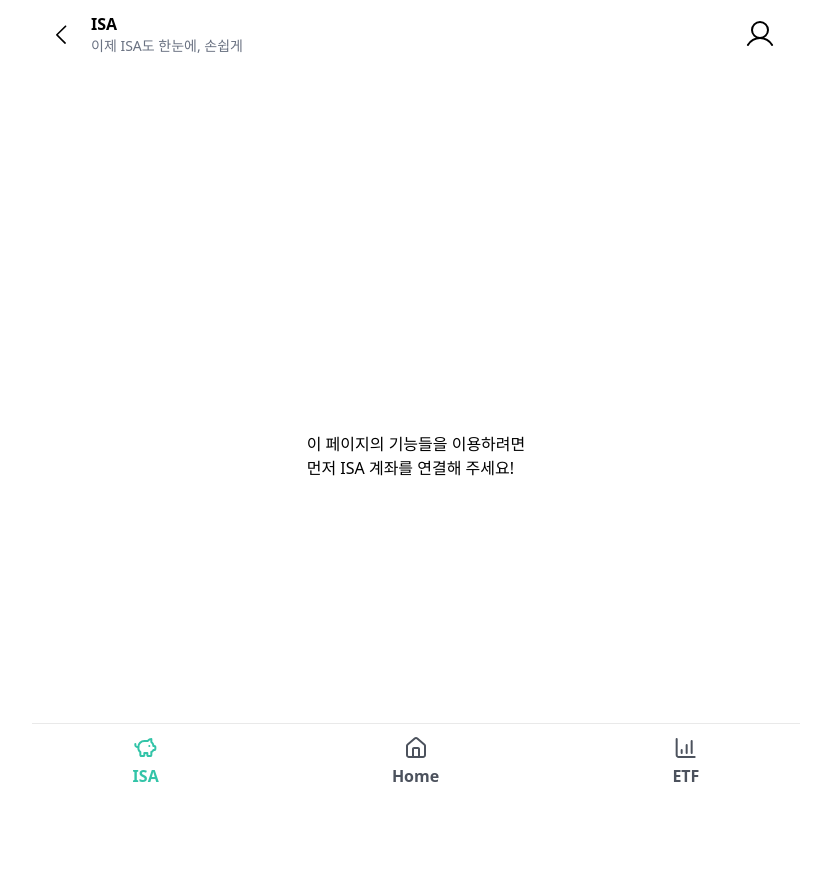
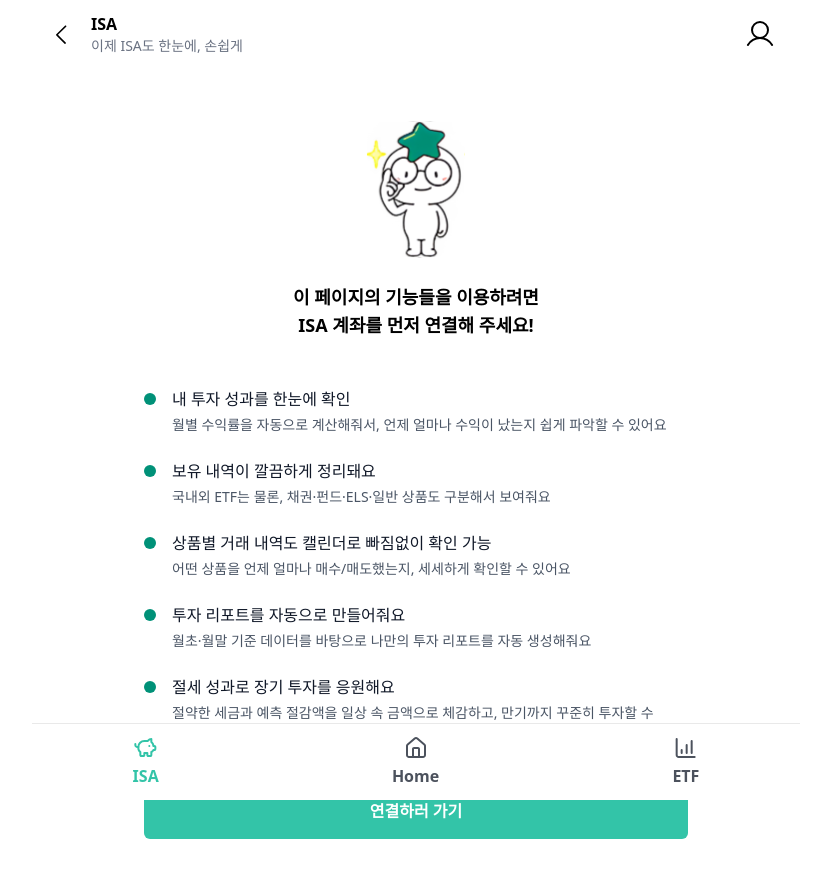
Before and after one commit to jjinleee/ISAID, a Next.js app: page /isa in a window 1280 px wide. Shown: the top 878 px of the page, without its empty margins (224-1055 px from the left). Built offline with nearby package versions, Linux system fonts and the light colour scheme; no server answers.

Commit message:
feat: 연결하러 가기 버튼 추가 및 간편인증번호 과정 추가 (#103)

```diff
--- a/app/(routes)/isa/_components/isa-page-container-when-hasnot.tsx
+++ b/app/(routes)/isa/_components/isa-page-container-when-hasnot.tsx
@@ -1,23 +1,122 @@
 'use client';
 
-import { useEffect } from 'react';
+import { useEffect, useState } from 'react';
+import { toast } from 'react-hot-toast';
+import Image from 'next/image';
+import { usePathname, useRouter } from 'next/navigation';
 import { useHeader } from '@/context/header-context';
+import Button from '@/components/button';
+import SecurePinModal from '@/components/secure-pin-modal';
+import { verifyPin } from '@/lib/api/my-page';
+import { isPinVerified, setPinVerified } from '@/lib/session';
 
-const ISAPageContainerWhenHasnot = () => {
+const features = [
+  {
+    title: '내 투자 성과를 한눈에 확인',
+    description:
+      '월별 수익률을 자동으로 계산해줘서, 언제 얼마나 수익이 났는지 쉽게 파악할 수 있어요',
+  },
+  {
+    title: '보유 내역이 깔끔하게 정리돼요',
+    description:
+      '국내외 ETF는 물론, 채권·펀드·ELS·일반 상품도 구분해서 보여줘요',
+  },
+  {
+    title: '상품별 거래 내역도 캘린더로 빠짐없이 확인 가능',
+    description:
+      '어떤 상품을 언제 얼마나 매수/매도했는지, 세세하게 확인할 수 있어요',
+  },
+  {
+    title: '투자 리포트를 자동으로 만들어줘요',
+    description:
+      '월초·월말 기준 데이터를 바탕으로 나만의 투자 리포트를 자동 생성해줘요',
+  },
+  {
+    title: '절세 성과로 장기 투자를 응원해요',
+    description:
+      '절약한 세금과 예측 절감액을 일상 속 금액으로 체감하고, 만기까지 꾸준히 투자할 수 있도록 동기부여해줘요',
+  },
+];
+
+export default function ISAPageContainerWhenHasnot() {
   const { setHeader } = useHeader();
-
+  const pathname = usePathname();
+  const [modalOpen, setModalOpen] = useState(false);
+  const router = useRouter();
   useEffect(() => {
     setHeader('ISA', '이제 ISA도 한눈에, 손쉽게');
   }, []);
 
+  const handleVerifyPin = async (pin: string) => {
+    const res = await verifyPin(pin);
+    console.log('res : ', res);
+    if (!res.success) {
+      toast.error('비밀번호가 올바르지 않습니다.');
+      return false;
+    }
+    setPinVerified();
+    setTimeout(() => {
+      setModalOpen(false);
+      router.push('/mypage');
+    }, 300);
+    return true;
+  };
+
+  const userClick = () => {
+    if (pathname === '/mypage') return;
+
+    if (isPinVerified()) {
+      router.push('/mypage');
+    } else {
+      setModalOpen(true);
+    }
+  };
+
   return (
-    <div className='flex justify-center items-center w-full min-h-screen'>
-      <p>
-        이 페이지의 기능들을 이용하려면 <br />
-        먼저 ISA 계좌를 연결해 주세요!
-      </p>
+    <div className='max-w-xl mx-auto py-16 px-4'>
+      {/* 안내 캐릭터 + 메시지 */}
+      <div className='flex flex-col items-center'>
+        <Image
+          src='/images/isa/feature-guide-character.svg'
+          width={100}
+          height={200}
+          alt='guide'
+        />
+        <p className='mt-6 text-center text-lg font-semibold'>
+          이 페이지의 기능들을 이용하려면 <br />
+          ISA 계좌를 먼저 연결해 주세요!
+        </p>
+      </div>
+
+      {/* 토스 느낌의 깔끔한 리스트 */}
+      <ul className='mt-12 space-y-6 mb-10'>
+        {features.map(({ title, description }, idx) => (
+          <li key={idx} className='flex'>
+            {/* 좌측 Green Dot */}
+            <div className='flex-shrink-0 mt-1.5'>
+              <span className='block w-3 h-3 bg-hana-green rounded-full' />
+            </div>
+            <div className='ml-4'>
+              <h3 className='text-base font-medium text-gray-900'>{title}</h3>
+              <p className='mt-1 text-sm text-gray-600'>{description}</p>
+            </div>
+          </li>
+        ))}
+      </ul>
+
+      <Button
+        type='submit'
+        thin={false}
+        active={true}
+        text={'연결하러 가기'}
+        onClick={userClick}
+      />
+
+      <SecurePinModal
+        visible={modalOpen}
+        onClose={() => setModalOpen(false)}
+        onSubmit={handleVerifyPin}
+      />
     </div>
   );
-};
-
-export default ISAPageContainerWhenHasnot;
+}
```
Also changed, not shown: public/images/isa/feature-guide-character.svg (added).
